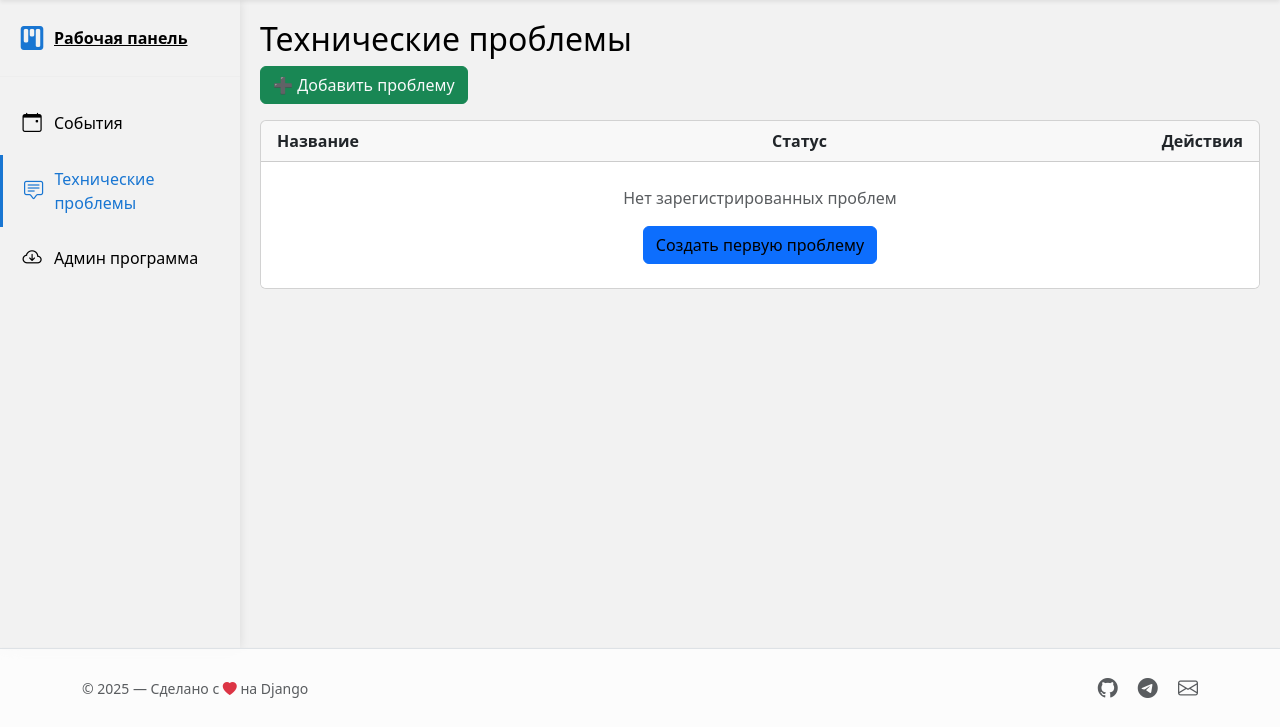
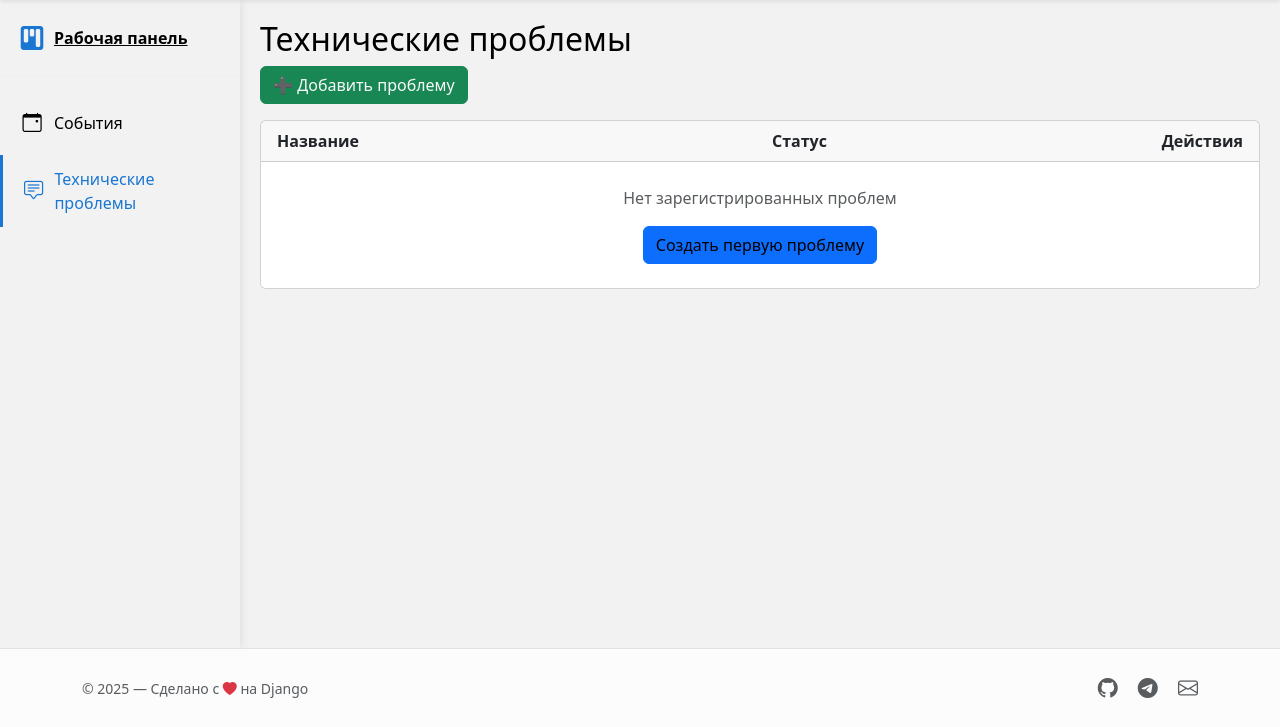
Before and after one commit to 124476/Smart_Class_web, a Django app: page /problems/problems/ in a window 1280 px wide. Shown: the part 73-800 px from the top of the page. Run offline with Django 5.2, Linux system fonts and the light colour scheme; the visitor is signed in with stand-in values (Sample User, id 1); data that the repository does not hold is empty; some libraries are stand-ins or nearby versions.

Commit message:
fix works

```diff
--- a/web/templates/works/base_works.html
+++ b/web/templates/works/base_works.html
@@ -27,12 +27,6 @@
                     <span>Технические проблемы</span>
                 </a>
             </li>
-            <li class="{% if request.resolver_match.url_name == 'admin_program' %}active{% endif %}">
-                <a href="{% url 'works:admin_program' %}">
-                    <i class='bi bi-cloud-arrow-down'></i>
-                    <span>Админ программа</span>
-                </a>
-            </li>
         </ul>
     </div>
 
```
